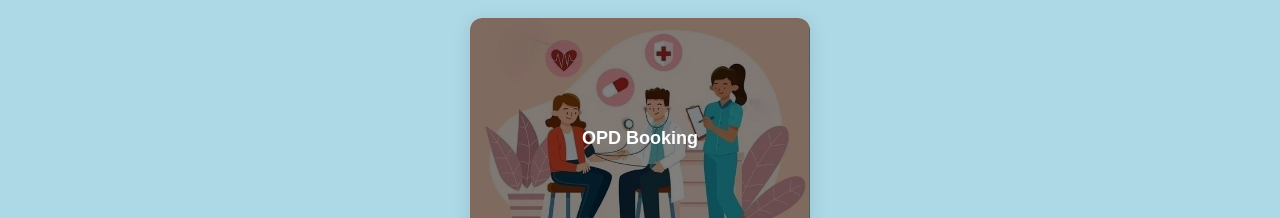
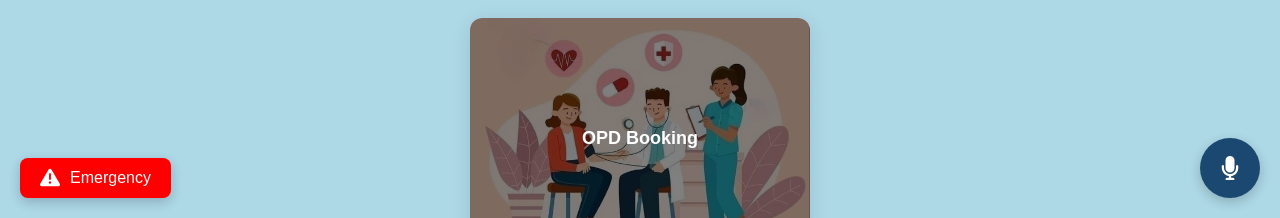
Before and after one commit to siddhisapkal/medtrackk, a plain HTML site: page index.html in a window 1280 px wide. Shown: the part 582-800 px from the top of the page. Drawn offline with Linux system fonts and the light colour scheme.

Commit message:
Update index.html

```diff
--- a/index.html
+++ b/index.html
@@ -4,6 +4,7 @@
     <meta charset="UTF-8">
     <meta name="viewport" content="width=device-width, initial-scale=1.0">
     <title>Dashboard - MedTrack</title>
+    <link rel="stylesheet" href="https://cdnjs.cloudflare.com/ajax/libs/font-awesome/6.0.0-beta3/css/all.min.css"> <!-- FontAwesome CSS -->
     <style>
         /* Base Styles */
         body {
@@ -175,6 +176,48 @@
                 font-size: 16px; /* Adjust font size for blocks on smaller screens */
             }
         }
+
+        /* Voice Bot and Emergency Box Styles */
+        .voice-bot-box {
+            position: fixed;
+            bottom: 20px;
+            right: 20px;
+            background-color: #1A4870;
+            color: #fff;
+            border-radius: 50%;
+            width: 60px;
+            height: 60px;
+            display: flex;
+            align-items: center;
+            justify-content: center;
+            box-shadow: 0 4px 12px rgba(0, 0, 0, 0.2);
+            cursor: pointer;
+            z-index: 1000;
+        }
+
+        .voice-bot-box i {
+            font-size: 24px;
+        }
+
+        .emergency-box {
+            position: fixed;
+            bottom: 20px;
+            left: 20px;
+            background-color: #FF0000; /* Red color for emergency */
+            color: #fff;
+            padding: 10px 20px;
+            border-radius: 8px;
+            box-shadow: 0 4px 12px rgba(0, 0, 0, 0.2);
+            display: flex;
+            align-items: center;
+            cursor: pointer;
+            z-index: 1000;
+        }
+
+        .emergency-box i {
+            font-size: 20px;
+            margin-right: 10px;
+        }
     </style>
 </head>
 <body>
@@ -218,6 +261,15 @@
         </div>
     </div>
 
+    <!-- Voice Bot and Emergency Box -->
+    <div class="voice-bot-box">
+        <i class="fa fa-microphone"></i> <!-- FontAwesome microphone icon -->
+    </div>
+    <div class="emergency-box">
+        <i class="fa fa-exclamation-triangle"></i> <!-- FontAwesome emergency icon -->
+        Emergency
+    </div>
+
     <script>
         window.onscroll = function() {
             var header = document.getElementById('header');
```
